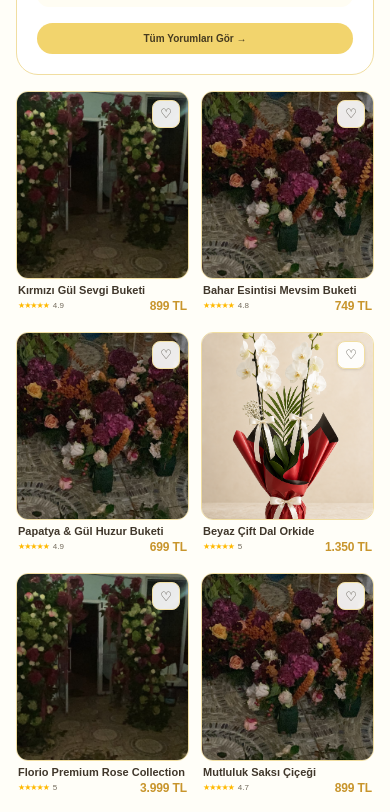
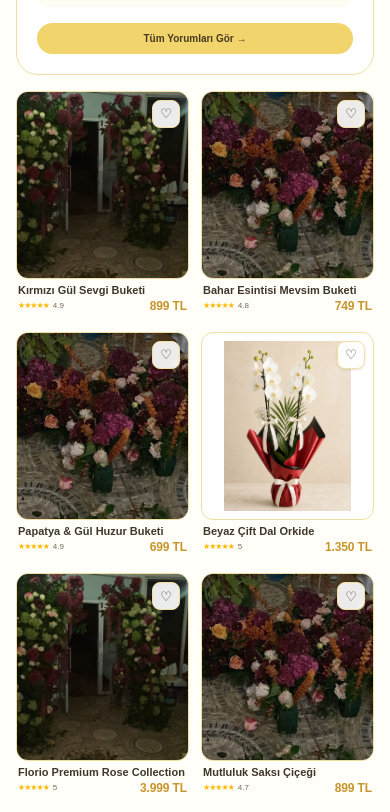
Before and after one commit to akturkvolkan75-design/FlorioTR, a Next.js app: page / in a window 390 px wide. Shown: the part 1288-2100 px from the top of the page. Built offline with nearby package versions, Linux system fonts and the light colour scheme; no server answers; the database is empty.

Commit message:
Show full orchid photos on homepage cards

```diff
--- a/components/home/FeaturedFlowers.tsx
+++ b/components/home/FeaturedFlowers.tsx
@@ -6,69 +6,43 @@ import { useProducts } from "@/hooks/useProducts";
 import { useTheme } from "@/context/ThemeContext";
 import { themes } from "@/themes/themes";
 
-function ProductCard({
-  product,
-  colors,
-  isNight,
-}: {
-  product: any;
-  colors: any;
-  isNight: boolean;
-}) {
-  const titleColor = isNight
-    ? "#FFF8EA"
-    : "#40372B";
+type Product = {
+  id: number;
+  slug: string;
+  name: string;
+  category: string;
+  price: number;
+  rating: number;
+  image: string;
+};
 
-  const mutedColor = isNight
-    ? "#CFC2AE"
-    : "#746B5C";
+type CardColors = {
+  card: string;
+  cardBorder: string;
+  foreground: string;
+};
 
-  const priceColor = isNight
-    ? "#F0C978"
-    : "#C8952C";
+function ProductCard({ product, colors, isNight }: { product: Product; colors: CardColors; isNight: boolean }) {
+  const titleColor = isNight ? "#FFF8EA" : "#40372B";
+  const mutedColor = isNight ? "#CFC2AE" : "#746B5C";
+  const priceColor = isNight ? "#F0C978" : "#C8952C";
+  const isOrchid = product.category === "Orkideler";
 
   return (
-    <Link
-      href={`/urunler/${product.slug}`}
-      className="
-        group
-        block
-        min-w-0
-      "
-    >
-      {/* FOTOĞRAF - AYNEN KALIYOR */}
-
+    <Link href={`/urunler/${product.slug}`} className="group block min-w-0">
       <div
-        className="
-          relative
-          aspect-[4/4.35]
-          overflow-hidden
-          rounded-xl
-          border
-          transition
-          duration-300
-          group-hover:-translate-y-0.5
-          group-hover:shadow-lg
-        "
-        style={{
-          background: colors.card,
-          borderColor: colors.cardBorder,
-        }}
+        className="relative aspect-[4/4.35] overflow-hidden rounded-xl border transition duration-300 group-hover:-translate-y-0.5 group-hover:shadow-lg"
+        style={{ background: colors.card, borderColor: colors.cardBorder }}
       >
         <img
           src={product.image}
           alt={product.name}
-          className="
-            h-full
-            w-full
-            object-cover
-            transition
-            duration-500
-            group-hover:scale-[1.025]
-          "
+          className={`h-full w-full transition duration-500 ${
+            isOrchid
+              ? "object-contain p-2 group-hover:scale-[1.015]"
+              : "object-cover group-hover:scale-[1.025]"
+          }`}
         />
-
-        {/* FAVORİ */}
 
         <button
           type="button"
@@ -77,23 +51,7 @@ function ProductCard({
             e.stopPropagation();
           }}
           aria-label="Favorilere ekle"
-          className="
-            absolute
-            right-2
-            top-2
-            flex
-            h-7
-            w-7
-            items-center
-            justify-center
-            rounded-lg
-            border
-            text-[13px]
-            shadow-sm
-            backdrop-blur
-            transition
-            hover:scale-105
-          "
+          className="absolute right-2 top-2 flex h-7 w-7 items-center justify-center rounded-lg border text-[13px] shadow-sm backdrop-blur transition hover:scale-105"
           style={{
             background: `${colors.card}E8`,
             borderColor: colors.cardBorder,
@@ -104,69 +62,20 @@ function ProductCard({
         </button>
       </div>
 
-      {/* ULTRA KOMPAKT ÜRÜN BİLGİLERİ */}
-
       <div className="px-0.5 pt-1.5">
-        {/* ÜRÜN ADI */}
-
-        <h3
-          className="
-            truncate
-            text-[11px]
-            font-bold
-            leading-none
-          "
-          style={{
-            color: titleColor,
-          }}
-        >
+        <h3 className="truncate text-[11px] font-bold leading-none" style={{ color: titleColor }}>
           {product.name}
         </h3>
 
-        {/* YILDIZ + PUAN + FİYAT TEK SATIR */}
-
-        <div
-          className="
-            mt-1
-            flex
-            items-center
-            justify-between
-            gap-1
-          "
-        >
-          <div
-            className="
-              flex
-              items-center
-              gap-1
-              text-[8px]
-              font-medium
-              leading-none
-            "
-            style={{
-              color: mutedColor,
-            }}
-          >
-            <span className="tracking-[-1px] text-amber-400">
-              ★★★★★
-            </span>
-
-            <span>
-              {product.rating}
-            </span>
+        <div className="mt-1 flex items-center justify-between gap-1">
+          <div className="flex items-center gap-1 text-[8px] font-medium leading-none" style={{ color: mutedColor }}>
+            <span className="tracking-[-1px] text-amber-400">★★★★★</span>
+            <span>{product.rating}</span>
           </div>
 
           <p
-            className="
-              whitespace-nowrap
-              text-[12px]
-              font-black
-              leading-none
-              tracking-[-0.01em]
-            "
-            style={{
-              color: priceColor,
-            }}
+            className="whitespace-nowrap text-[12px] font-black leading-none tracking-[-0.01em]"
+            style={{ color: priceColor }}
           >
             {product.price.toLocaleString("tr-TR")} TL
           </p>
@@ -178,46 +87,16 @@ function ProductCard({
 
 export default function FeaturedFlowers() {
   const products = useProducts();
-
   const { theme } = useTheme();
-
-  const colors =
-    themes[theme].colors;
-
-  const isNight =
-    theme === "night";
+  const colors = themes[theme].colors;
+  const isNight = theme === "night";
 
   return (
-    <section
-      className="
-        w-full
-        pb-6
-      "
-    >
-      <div
-        className="
-          grid
-          grid-cols-2
-          gap-x-3
-          gap-y-5
-
-          sm:grid-cols-3
-          md:grid-cols-4
-          lg:grid-cols-5
-          xl:grid-cols-6
-          2xl:grid-cols-7
-        "
-      >
-        {products.map(
-          (product: any) => (
-            <ProductCard
-              key={product.id}
-              product={product}
-              colors={colors}
-              isNight={isNight}
-            />
-          )
-        )}
+    <section className="w-full pb-6">
+      <div className="grid grid-cols-2 gap-x-3 gap-y-5 sm:grid-cols-3 md:grid-cols-4 lg:grid-cols-5 xl:grid-cols-6 2xl:grid-cols-7">
+        {products.map((product: Product) => (
+          <ProductCard key={product.id} product={product} colors={colors} isNight={isNight} />
+        ))}
       </div>
     </section>
   );
```
